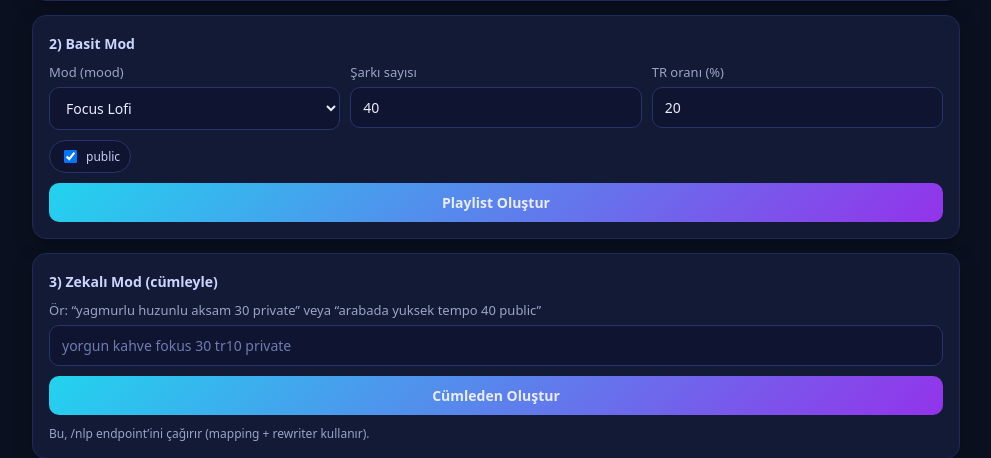
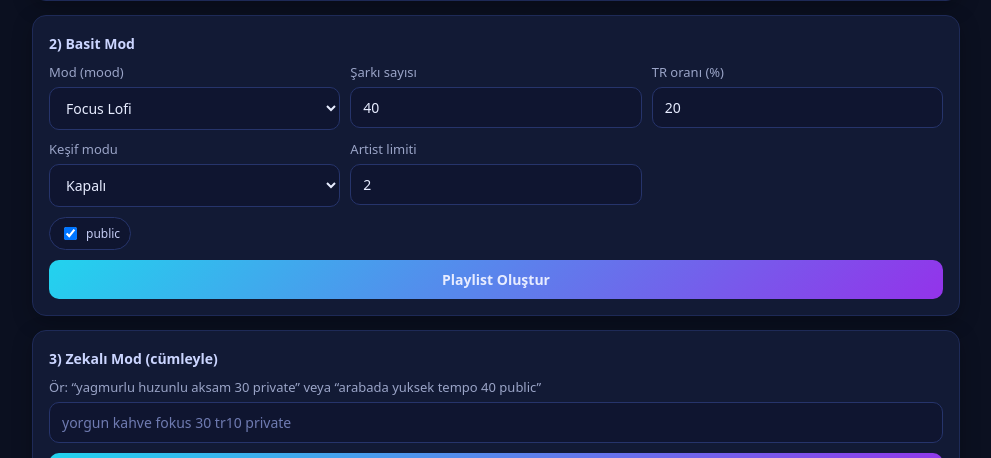
Before and after one commit to yautja00/CHATGPT-SPOT-FY-OTOMASYON, a Flask app: page / in a window 1280 px wide. Shown: the part 303-761 px from the top of the page, without its empty margins (144-1135 px from the left). Run offline with Flask 3, Linux system fonts and the light colour scheme.

Commit message:
Enhance playlist creation with discovery and artist limit
Added new input fields for discovery mode and artist limit.

```diff
--- a/templates/index.html
+++ b/templates/index.html
@@ -79,6 +79,19 @@
         <input id="tr" type="number" min="0" max="100" value="20" />
       </div>
     </div>
+    <div class="grid3" style="margin-top:10px">
+  <div>
+    <label>Keşif modu</label>
+    <select id="discover">
+      <option value="0">Kapalı</option>
+      <option value="1">Açık</option>
+    </select>
+  </div>
+  <div>
+    <label>Artist limiti</label>
+    <input id="artistLimit" type="number" min="1" max="5" value="2" />
+  </div>
+</div>
     <div class="flex" style="margin-top:10px">
       <span class="pill"><input id="public" type="checkbox" checked> public</span>
       <button id="btnSimple">Playlist Oluştur</button>
@@ -163,11 +176,17 @@
     const size = $("#size").value || 40;
     const tr   = $("#tr").value || 20;
     const pub  = $("#public").checked ? 1 : 0;
-    call(`/make_playlist?mood=${encodeURIComponent(mood)}&size=${encodeURIComponent(size)}&ratio_tr=${encodeURIComponent(tr)}&public=${encodeURIComponent(pub)}`);
+   const disc = $("#discover").value;
+const al   = $("#artistLimit").value || 2;
+call(`/make_playlist?mood=${encodeURIComponent(mood)}&size=${encodeURIComponent(size)}&ratio_tr=${encodeURIComponent(tr)}&public=${encodeURIComponent(pub)}&discover=${encodeURIComponent(disc)}&artist_limit=${encodeURIComponent(al)}`);
+
   };
   $("#btnNlp").onclick = ()=>{
     const q = $("#nlpText").value || "focus 30 tr10 private";
-    call(`/nlp?q=${encodeURIComponent(q)}`);
+   const disc = $("#discover").value;
+const al   = $("#artistLimit").value || 2;
+call(`/nlp?q=${encodeURIComponent(q)}&discover=${encodeURIComponent(disc)}&artist_limit=${encodeURIComponent(al)}`);
+
   };
   $("#btnProfileView").onclick = ()=>{
     const u = $("#user").value.trim() || "ahmet";
```
